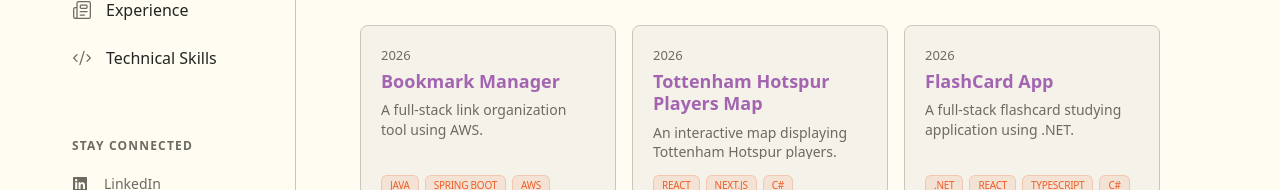
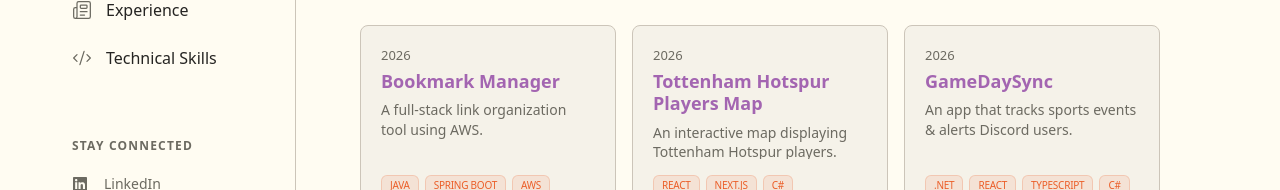
Before and after one commit to BarclayRkts/personal-website-v2, a Next.js app: page / in a window 1280 px wide. Shown: the part 487-677 px from the top of the page. Built offline with nearby package versions, Linux system fonts and the light colour scheme.

Commit message:
update projects

```diff
--- a/components/Projects.tsx
+++ b/components/Projects.tsx
@@ -18,10 +18,10 @@
     },
     {
         year: '2026',
-        title: 'FlashCard App',
-        description: 'A full-stack flashcard studying application using .NET.',
+        title: 'GameDaySync',
+        description: 'An app that tracks sports events & alerts Discord users.',
         tags: ['.NET', 'React', 'TypeScript', "C#"],
-        repo: 'https://github.com/BarclayRkts/FlashCards'
+        repo: 'https://github.com/BarclayRkts/GameDaySync'
     }
 ];
 
```
